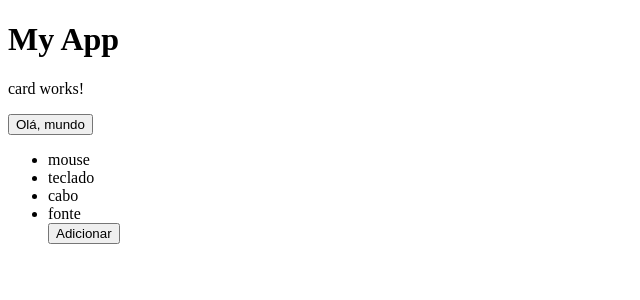
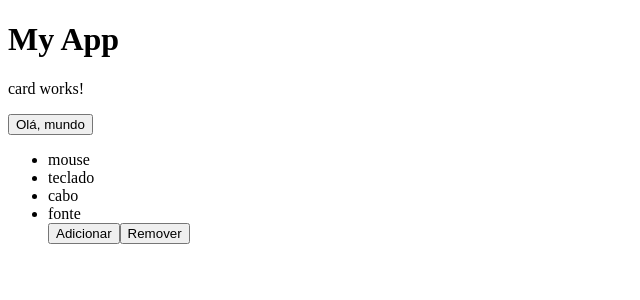
Before and after one commit to LucasSaladini/Desenvolvimento_Frontend_Angular, an Angular app in the folder Angular_Framework/diretivas-proj/: page / in a window 1280 px wide. Shown: the top 300 px of the page, without its empty margins (0-640 px from the left). Built offline with nearby package versions, Linux system fonts and the light colour scheme.

Commit message:
Working with reacting component

```diff
--- a/Angular_Framework/diretivas-proj/src/app/card/card.component.html
+++ b/Angular_Framework/diretivas-proj/src/app/card/card.component.html
@@ -4,4 +4,5 @@
 <ul>
   <li *ngFor="let p of produtos">{{ p }}</li>
   <button (click)="adicionar()">Adicionar</button>
+  <button (click)="remover()">Remover</button>
 </ul>
--- a/Angular_Framework/diretivas-proj/src/app/card/card.component.ts
+++ b/Angular_Framework/diretivas-proj/src/app/card/card.component.ts
@@ -20,6 +20,10 @@ export class CardComponent implements OnInit{
     this.produtos.push("Lucas")
   }
 
+  remover() {
+    this.produtos.pop()
+  }
+
   ngOnInit(): void {
 
   }
```
